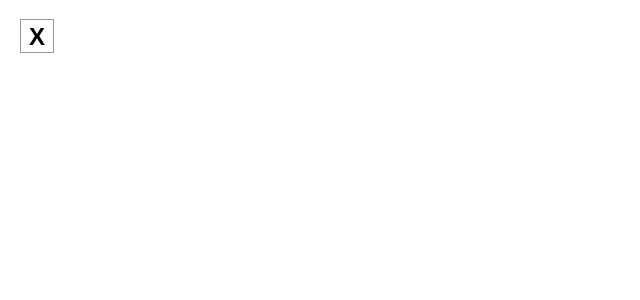
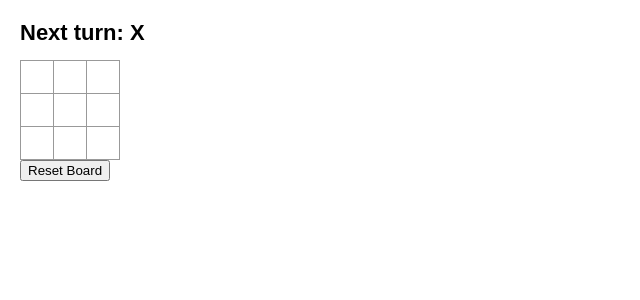
Before and after one commit to yunusnedim/groceries_via_react, a React (Create React App) app: page / in a window 1280 px wide. Shown: the top 300 px of the page, without its empty margins (0-640 px from the left). Built offline with nearby package versions, Linux system fonts and the light colour scheme.

Commit message:
somewhat working game

```diff
--- a/src/App.js
+++ b/src/App.js
@@ -1,3 +1,149 @@
-export default function Square() {
-  return <button className="square">X</button>;
+import React, {useState} from 'react';
+
+function Square(props) {
+    return (
+        <button className='square' onClick={props.onClick}>
+            {props.value}
+        </button>
+    );
 }
+
+function Information(props) {
+    if (props.winner) {
+        return <h1>Game Over. Winner: {props.winner}</h1>;
+    } else if (props.xturn) {
+        return <h1>Next turn: X</h1>;
+    } else {
+        return <h1>Next turn: O</h1>;
+    }
+}
+
+function Winner(props) {
+    if (props[0] === props[1] && props[1] === props[2]) {
+        return props[0];
+    } else if (props[3] === props[4] && props[4] === props[5]) {
+        return props[3];
+    } else if (props[6] === props[7] && props[7] === props[8]) {
+        return props[6];
+    } else if (props[0] === props[3] && props[3] === props[6]) {
+        return props[0];
+    } else if (props[1] === props[4] && props[4] === props[7]) {
+        return props[1];
+    } else if (props[2] === props[5] && props[5] === props[8]) {
+        return props[2];
+    } else if (props[0] === props[4] && props[4] === props[8]) {
+        return props[0];
+    } else if (props[2] === props[4] && props[4] === props[6]) {
+        return props[2];
+    } else {
+        return null;
+    }
+}
+
+function ResetBoard(props) {
+    return <button onClick={props.onClick}>Reset Board</button>;
+}
+
+function turnsLeft(props) {
+    return (
+        props.length -
+        props.filter((square) => square === 'X' || square === 'O').length
+    );
+}
+
+function clickHandler(squares, i) {
+    const nextSquares = squares.slice();
+    nextSquares[i] = 'O';
+    setSquares(nextSquares);
+}
+
+export default function Board() {
+    function clickHandler(squares, i) {
+        const nextSquares = squares.slice();
+        if (turnsLeft(squares) == 0) {
+            return;
+        }
+        nextSquares[i] = xturn ? 'X' : 'O';
+
+        setSquares(nextSquares);
+        setXturn(!xturn);
+    }
+
+    const [squares, setSquares] = useState(Array(9).fill(null));
+    const [xturn, setXturn] = useState(true);
+
+    const winner = Winner(squares);
+
+    return (
+        <>
+            <Information winner={winner} xturn={xturn} />
+
+            <div className='board-row'>
+                <Square
+                    value={squares[0]}
+                    onClick={() => {
+                        clickHandler(squares, 0);
+                    }}
+                />
+                <Square
+                    value={squares[1]}
+                    onClick={() => {
+                        clickHandler(squares, 1);
+                    }}
+                />
+                <Square
+                    value={squares[2]}
+                    onClick={() => {
+                        clickHandler(squares, 2);
+                    }}
+                />
+            </div>
+            <div className='board-row'>
+                <Square
+                    value={squares[3]}
+                    onClick={() => {
+                        clickHandler(squares, 3);
+                    }}
+                />
+                <Square
+                    value={squares[4]}
+                    onClick={() => {
+                        clickHandler(squares, 4);
+                    }}
+                />
+                <Square
+                    value={squares[5]}
+                    onClick={() => {
+                        clickHandler(squares, 5);
+                    }}
+                />
+            </div>
+            <div className='board-row'>
+                <Square
+                    value={squares[6]}
+                    onClick={() => {
+                        clickHandler(squares, 6);
+                    }}
+                />
+                <Square
+                    value={squares[7]}
+                    onClick={() => {
+                        clickHandler(squares, 7);
+                    }}
+                />
+                <Square
+                    value={squares[8]}
+                    onClick={() => {
+                        clickHandler(squares, 8);
+                    }}
+                />
+            </div>
+            <ResetBoard
+                onClick={() => {
+                    setSquares(Array(9).fill(null));
+                    setXturn(true);
+                }}
+            />
+        </>
+    );
+}
```
